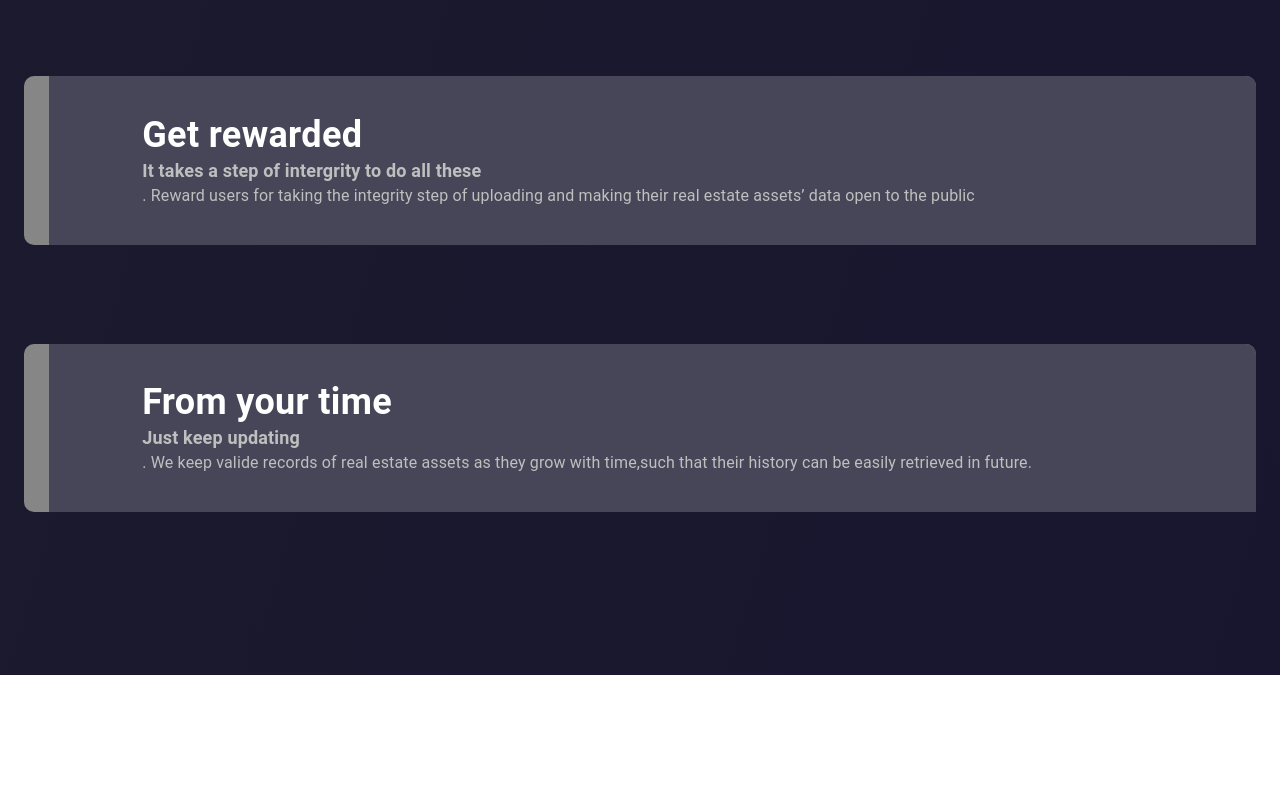
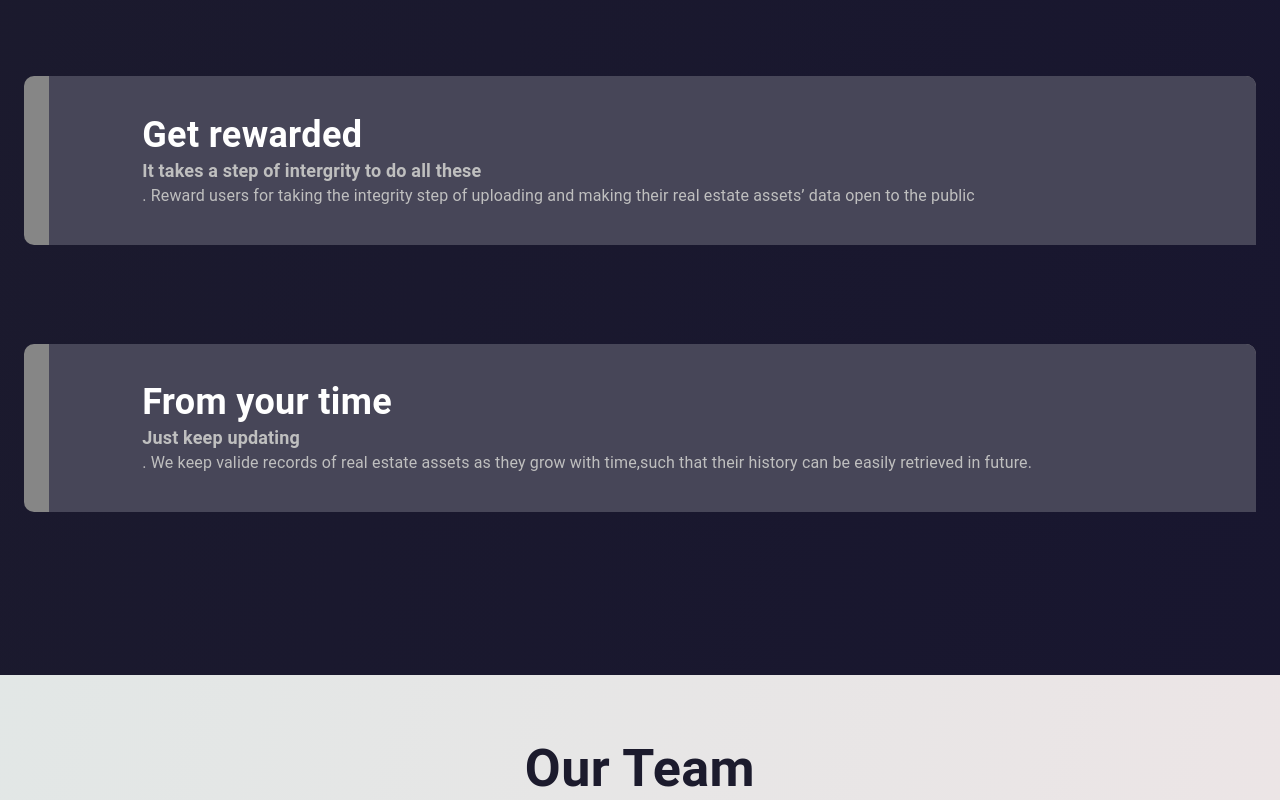
Before and after one commit to Land-Coin/Client, a React (Create React App) app: page / in a window 1280 px wide. Shown: the part 2335-3135 px from the top of the page. Before the commit the page ends 3010 px from the top, so only its background shows below. Built offline with nearby package versions, Linux system fonts and the light colour scheme.

Commit message:
team start

```diff
--- a/src/components/LandingPage/Team.jsx
+++ b/src/components/LandingPage/Team.jsx
@@ -1,4 +1,4 @@
-import { Box, Container } from "@mui/material";
+import { Box, Container, Typography } from "@mui/material";
 import React from "react";
 
 const Team = () => {
@@ -8,7 +8,20 @@ const Team = () => {
         background: "linear-gradient(106.42deg, #E2E7E6 -0.82%, #ECE5E6 100%)",
       }}
     >
-      <Container maxWidth="xl"></Container>
+      <Container maxWidth="xl">
+        <Box sx={{ display: "flex", justifyContent: "center", pt: "5%" }}>
+          <Typography
+            sx={{
+              color: "#1C1B2D",
+              fontSize: "52px",
+              fontWeight: 700,
+              lineHeight: "63px",
+            }}
+          >
+            Our Team
+          </Typography>
+        </Box>
+      </Container>
     </Box>
   );
 };
--- a/src/components/LandingPage/index.jsx
+++ b/src/components/LandingPage/index.jsx
@@ -2,12 +2,14 @@ import { Box, Container, Toolbar } from "@mui/material";
 import React from "react";
 import Banner from "./Banner";
 import Services from "./Services";
+import Team from "./Team";
 
 const LandingPage = () => {
   return (
     <Box>
       <Banner />
       <Services />
+      <Team />
     </Box>
   );
 };
```
